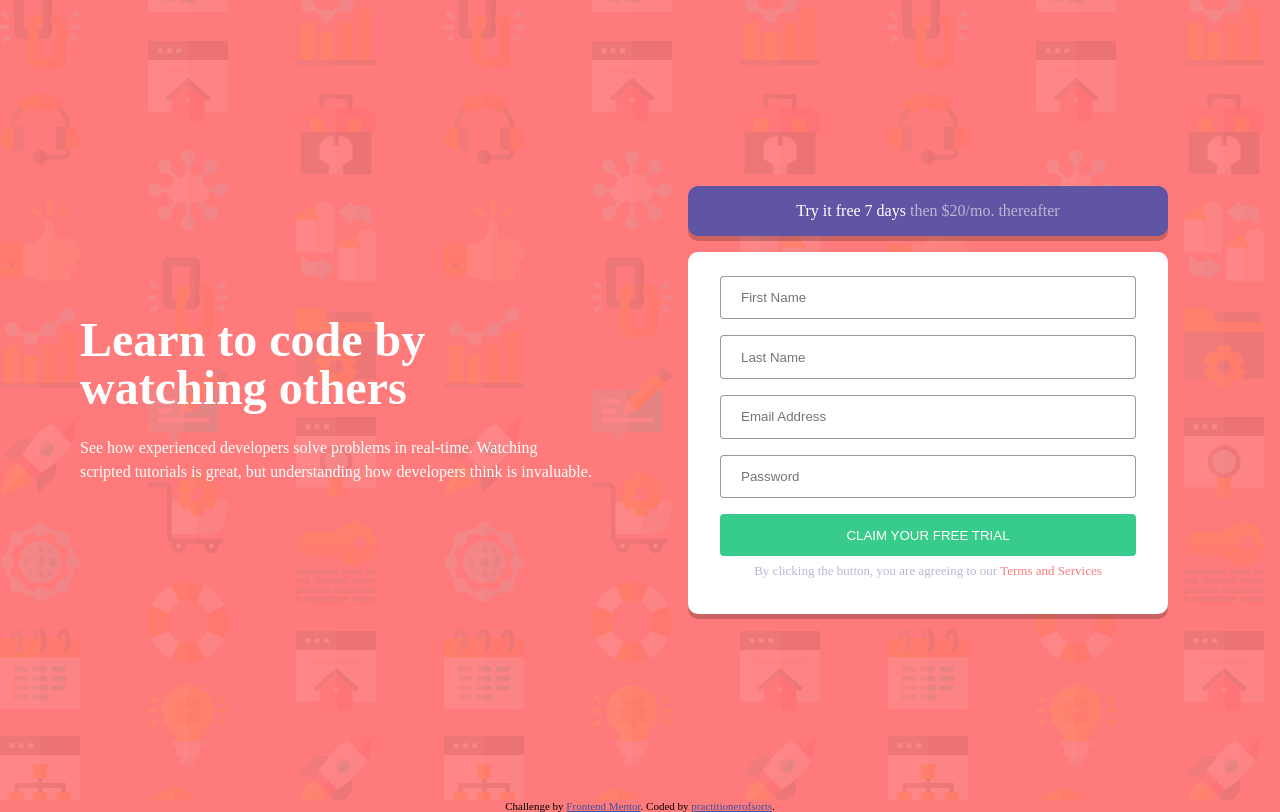
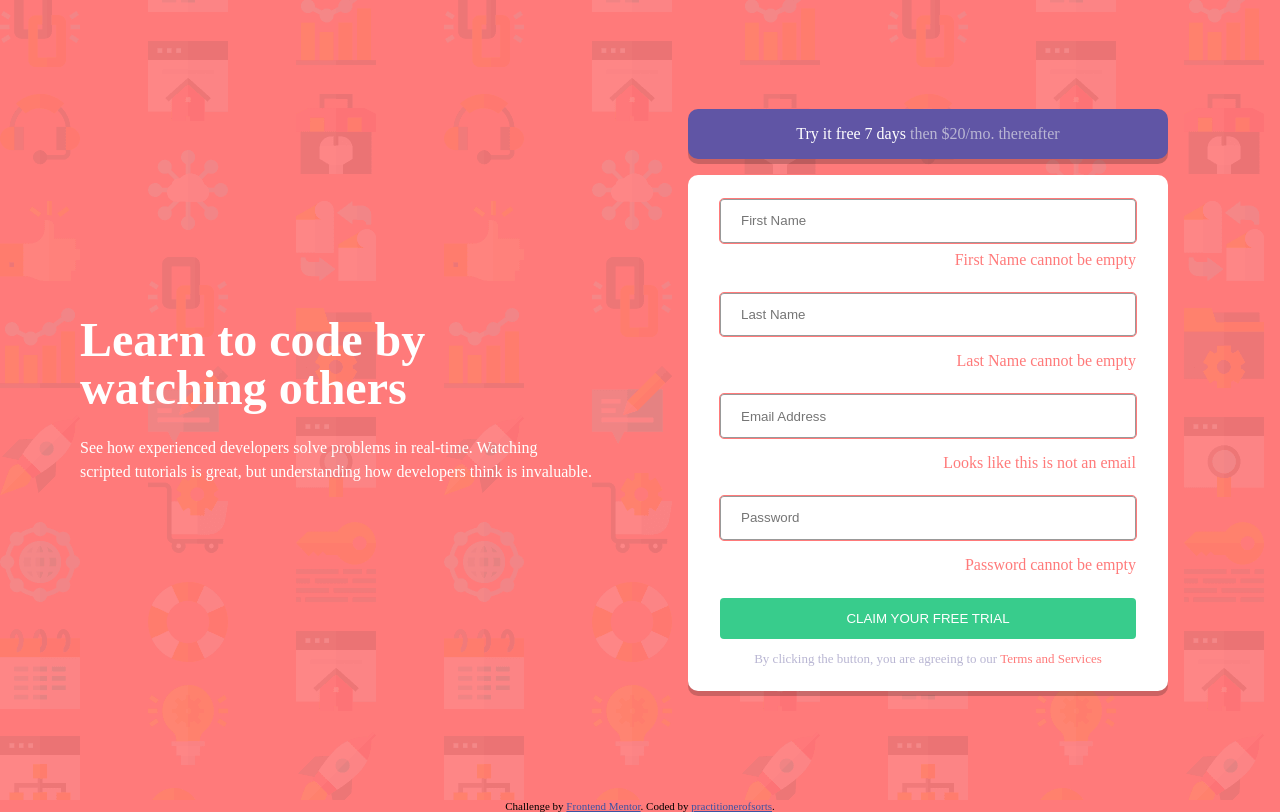
Before and after one commit to practitionerofsorts/intro-component-with-signup-form-master, a plain HTML site: page index.html in a window 1280 px wide. Both pictures are taken after a click on the button "CLAIM YOUR FREE TRIAL". Drawn offline with Linux system fonts and the light colour scheme.

Commit message:
making a new branch i want to make a new branch so that i can experiment with the error image

```diff
--- a/app.js
+++ b/app.js
@@ -2,17 +2,37 @@ const claimButton = document.querySelector(".form-cta");
 const error = document.getElementsByClassName("error");
 const firstName = document.querySelector("#firstName");
 const lastName = document.querySelector("#lastName");
-const password = document.querySelector("password");
-const email = document.querySelector("email");
+const password = document.querySelector("#password");
+var test = /^[\w-\.]+@([\w-]+\.)+[\w-]{2,4}$/;
+const email = document.querySelector("#email");
 
 claimButton.addEventListener("click", () => {
   if (firstName.value == "") {
-    if (firstName.value == "") {
-      error[0].style.display == "block";
-    } else {
-      error[0].style.display == "none";
-    }
+    error[0].classList.add("active");
+    firstName.classList.add("active");
   } else {
-    alert("helllo meow");
+    error[0].classList.remove("active");
+    firstName.classList.remove("active");
+  }
+  if (lastName.value == "") {
+    error[1].classList.add("active");
+    lastName.classList.add("active");
+  } else {
+    error[1].classList.remove("active");
+    lastName.classList.remove("active");
+  }
+  if (email.value.match(test)) {
+    error[2].classList.remove("active");
+    email.classList.remove("active");
+  } else {
+    error[2].classList.add("active");
+    email.classList.add("active");
+  }
+  if (password.value == "") {
+    error[3].classList.add("active");
+    password.classList.add("active");
+  } else {
+    error[3].classList.remove("active");
+    password.classList.remove("active");
   }
 });
--- a/style.css
+++ b/style.css
@@ -104,10 +104,7 @@ input:focus{
     display: none;
     text-align: end;
     color: var(--Red);
-    margin: .5em 0 .9em 0;
-}
-.error.active{
-    display: block;
+    margin: .5em 0 1.5em ;
 }
 .form-cta{
     color: white;
@@ -122,7 +119,7 @@ input:focus{
     box-shadow: 0px 3px 0px var(--cta-box-shadow);
 }
 .terms{
-    margin: .5em 0 .9em 0;
+    margin: .9em 0 0 ;
     text-align: center;
     color: var(--Grayish-Blue);
     font-size: 13px;
@@ -133,6 +130,14 @@ input:focus{
 .form-container{
     width: 100%;
     max-width: 480px;
+}
+
+/* all the active elements,id's */
+#firstName.active, #lastName.active, #email.active, #password.active{
+    outline: 1.5px solid var(--Red);
+}
+.error.active{
+    display: block;
 }
 @media (max-width:650px){
     .whole-container{
```
